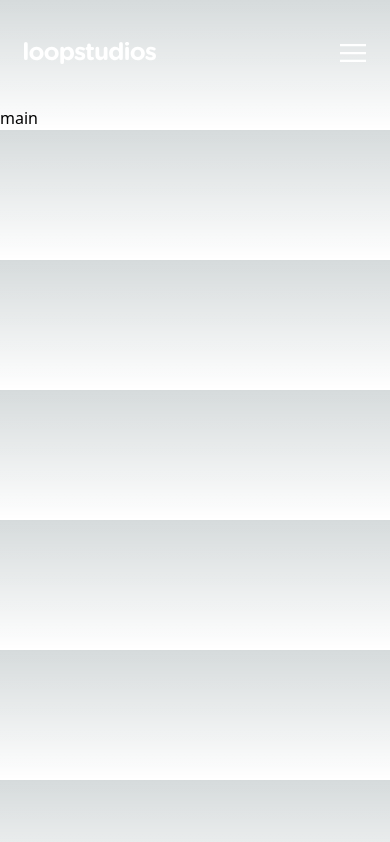
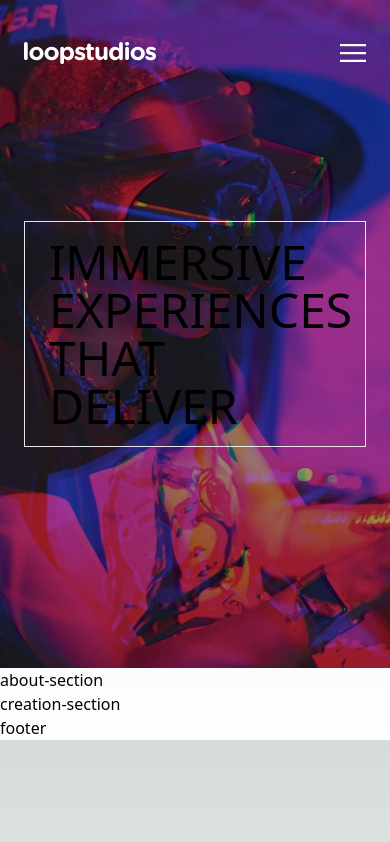
Before and after one commit to khaizter/loopstudios-landing-page-main, a Next.js app: page / in a window 390 px wide. Built offline with nearby package versions, Linux system fonts and the light colour scheme.

Commit message:
Hero section for mobile

```diff
--- a/app/layout.tsx
+++ b/app/layout.tsx
@@ -1,7 +1,6 @@
 import type { Metadata } from "next";
 import { Inter } from "next/font/google";
 import "./globals.css";
-import MainHeader from "@/components/main-header/main-header";
 
 const inter = Inter({ subsets: ["latin"] });
 
@@ -18,7 +17,6 @@ export default function RootLayout({
   return (
     <html lang="en">
       <body className="box-border">
-        <MainHeader />
         {children}
         <div id="menu-portal"></div>
       </body>
--- a/app/page.tsx
+++ b/app/page.tsx
@@ -1,5 +1,13 @@
+import HeroSection from "@/components/hero-section/hero-section";
 import Image from "next/image";
 
 export default function Home() {
-  return <main>main</main>;
+  return (
+    <main>
+      <HeroSection />
+      <div>about-section</div>
+      <div>creation-section</div>
+      <div>footer</div>
+    </main>
+  );
 }
--- /dev/null
+++ b/components/hero-section/hero-section.tsx
@@ -0,0 +1,20 @@
+import MainHeader from "@/components/main-header/main-header";
+import HorizontalWrapper from "@/components/wrapper/wrapper";
+import React from "react";
+
+const HeroSection = () => {
+  return (
+    <section className="bg-[url('/mobile/image-hero.jpg')] min-h-[668px] bg-cover bg-center relative">
+      <MainHeader />
+      <div className="absolute top-1/2 translate-y-[-50%] w-full">
+        <HorizontalWrapper>
+          <div className="w-full border px-6 py-4 uppercase text-5xl">
+            Immersive experiences that deliver
+          </div>
+        </HorizontalWrapper>
+      </div>
+    </section>
+  );
+};
+
+export default HeroSection;
```
